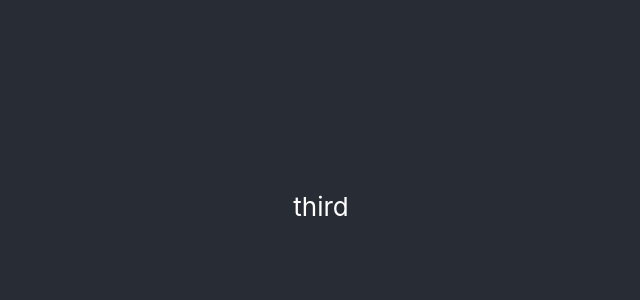
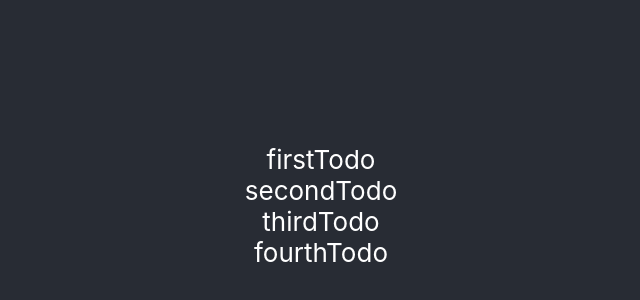
Before and after one commit to TaOleks/FirstReactComponent, a React (Create React App) app: page / in a window 1280 px wide. Shown: the part 194-494 px from the top of the page, without its empty margins (319-959 px from the left). Built offline with nearby package versions, Linux system fonts and the light colour scheme.

Commit message:
Rendering collections (map)

```diff
--- a/src/RenderComponent.js
+++ b/src/RenderComponent.js
@@ -1,30 +1,35 @@
 import React from 'react'
+import TodosList from './TodosList';
 
-const RenderComponent = ()=>{
-    const firstRenderValue = false;
-    const secondRenderValue = '';
+const RenderComponent = () => {
 
 
-    // return <>
-    // {firstRenderValue && <p>I'm firstRenderValue</p>}
-    // {secondRenderValue && <p>I'm secondRenderValue</p>}
-    // </>
-    // The same with ternarny operator
-//     return (
-//     <>
-//      {firstRenderValue ? <p>"I'm first"</p> : <p>"I'm second"</p>}
-//      </>
-//    )
-//  the same operator if
+    const toDos = [{
+            id: 1,
+            name: 'firstTodo'
+        },
+        {
+            id: 2,
+            name: 'secondTodo'
+        },
+        {
+            id: 3,
+            name: 'thirdTodo'
+        },
+        {
+            id: 4,
+            name: 'fourthTodo'
+        },
+    ]
+    return <div>
+        {
+            toDos.map((item) =>{
 
-       if (firstRenderValue) {
-        return <p>First</p>
+                return <TodosList key={item.id} name={item.name} id={item.id}/>
+            })
+        }
+         </div>
+
 }
-       if (secondRenderValue) {
-        return <p>Second</p>
-
-       }
-       return <p>third</p>
-    }
 
 export default RenderComponent
--- /dev/null
+++ b/src/TodosList.js
@@ -0,0 +1,11 @@
+import React from 'react'
+
+const  TodosList = (props) =>{
+    console.log(props)
+    return (
+
+         <div>{props.name}</div>
+    )
+}
+
+export default  TodosList
```
